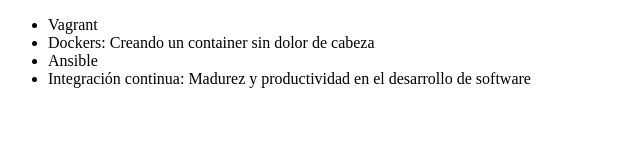
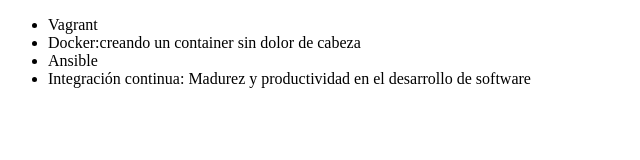
Before and after one commit to Greissysanchez/alura-git, a plain HTML site: page index.html in a window 1280 px wide. Shown: the full height of the page, 0-640 px from the left. Drawn offline with Linux system fonts and the light colour scheme.

Commit message:
colocar la D en mayuscula

```diff
--- a/index.html
+++ b/index.html
@@ -2,12 +2,12 @@
 <html lang = "en">
 <head>
      <meta charset = "UTF-8">
-     <title> Listas de Cursos de Alura de Devops de Alura </title>
+     <title> Listas de Cursos De Alura de Devops De Alura </title>
 </head>
 <body>
      <ul>
          <li> Vagrant </li>
-         <li> Dockers: Creando un container sin dolor de cabeza </li>
+         <li> Docker:creando un container sin dolor de cabeza  </li>
          <li> Ansible </li>
          <li> Integración continua: Madurez y productividad en el desarrollo de software </li>
      </ul>
```
